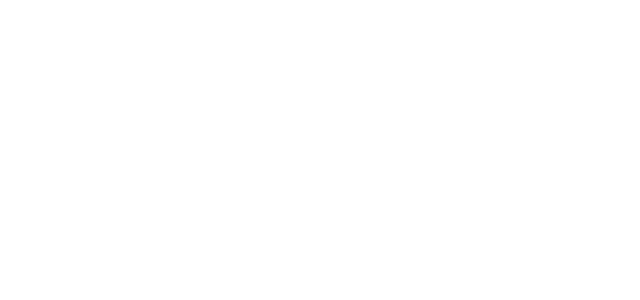
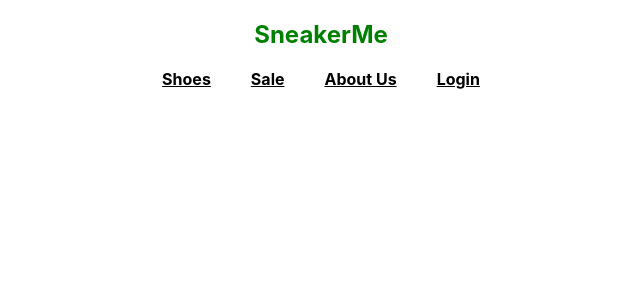
Before and after one commit to nomarolivas/SneakerMe, a React (Create React App) app in the folder application/: page / in a window 1280 px wide. Shown: the top 300 px of the page, without its empty margins (319-959 px from the left). Built offline with nearby package versions, Linux system fonts and the light colour scheme.

Commit message:
Added Navbar

```diff
--- a/application/src/About.js
+++ b/application/src/About.js
@@ -1,3 +1,7 @@
+
+
+
+
 const About = () => {
     return (
 
--- a/application/src/App.css
+++ b/application/src/App.css
@@ -1,38 +1,22 @@
-/* .App {
+
+.routes{
+  padding: 0;
+  margin: 0;
+  color: green;
   text-align: center;
+
 }
 
-.App-logo {
-  height: 40vmin;
-  pointer-events: none;
+
+.link{
+  color: black;
+  padding: "20px";
+  margin: 20px;
+  font-weight: 700;
+
 }
 
-@media (prefers-reduced-motion: no-preference) {
-  .App-logo {
-    animation: App-logo-spin infinite 20s linear;
-  }
+.link:hover{
+  color: blue;
+
 }
-
-.App-header {
-  background-color: #282c34;
-  min-height: 100vh;
-  display: flex;
-  flex-direction: column;
-  align-items: center;
-  justify-content: center;
-  font-size: calc(10px + 2vmin);
-  color: white;
-}
-
-.App-link {
-  color: #61dafb;
-}
-
-@keyframes App-logo-spin {
-  from {
-    transform: rotate(0deg);
-  }
-  to {
-    transform: rotate(360deg);
-  }
-} */
--- a/application/src/App.js
+++ b/application/src/App.js
@@ -27,16 +27,28 @@
 
 
 import Navbar from './Navbar';
-import About from './About';
-import Sale from './Sale';
-import Shoes from './Shoes';
-import Login from './Login';
+// import About from './About';
+// import Sale from './Sale';
+// import Shoes from './Shoes';
+// import Login from './Login';
 import { BrowserRouter as Router, Route, Routes } from "react-router-dom";
 import './App.css';
 
 function App() {
   return (
     <Router>
+      <div className="routes">
+
+        <Navbar />
+
+
+
+
+        </div>
+
+
+
+
 
 
 
--- a/application/src/Navbar.js
+++ b/application/src/Navbar.js
@@ -1,6 +1,19 @@
 import { Link } from 'react-router-dom';
+// const StyledLink = styled(Link)`
+//   color: Blue;
+//   text-decoration: none;
+//   margin: 1rem;
+//   position: relative;
+// `;
+// const styles = {
 
+//     tabLinks: {
+//       padding: "20px",
+//       color: "black",
+//       fontWeight: 'bold'
 
+//     },
+//   };
 
 
 const Navbar = () => {
@@ -8,11 +21,12 @@
 
         <nav className="navbar">
             <h1>SneakerMe</h1>
-            <div className="links">
-                <Link to="/">Shoes</Link>
-                <Link to="/">Sale</Link>
-                <Link to="/">About Us</Link>
-                <Link to="/">Login</Link>
+            <div className="tabLinks">
+
+                <Link  className= "link" to="/Shoes">Shoes</Link>
+                <Link className= "link" to="/Sale">Sale</Link>
+                <Link className= "link" to="/About">About Us</Link>
+                <Link className= "link" to="/Login">Login</Link>
 
             </div>
 
```
